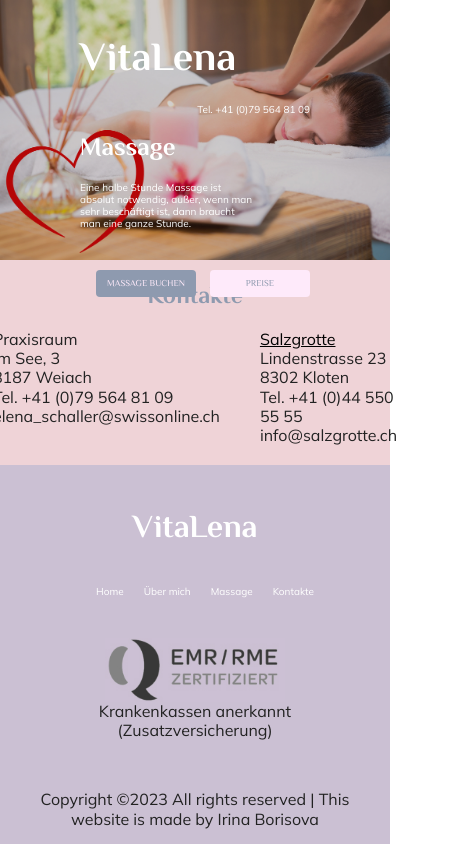
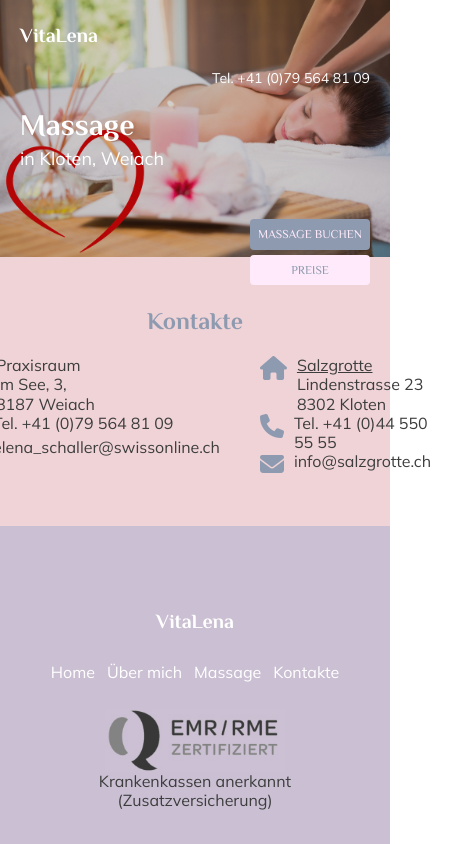
Before and after one commit to boririna/VitaLena, a website built with Parcel: page index.html in a window 390 px wide. Shown: the top 844 px of the page, 451 px wide, since content can reach past the window. Built offline with nearby package versions, Linux system fonts and the light colour scheme.

Commit message:
changed font sizes, added icons

```diff
--- a/css/styles.css
+++ b/css/styles.css
@@ -5,7 +5,7 @@ html, body {
 }
 
 body {
-    max-width: 1600px;
+    max-width: 1100px;
     height: 100vh;
 }
 
@@ -21,6 +21,7 @@ h1, h2, h3, h4, h5, h6 {
 p {
     font-family: 'Mulish', sans-serif;
     margin: 0;
+    color: #3D3D3D;
 }
 
 .container {
@@ -36,7 +37,7 @@ p {
 .main-image {
     width: 100%;
     height: 0;
-    padding-top: 67%;
+    padding-top: 66%;
     background-image: url(/img/main_small_dark.jpg);
     background-size: 100% auto;
     background-repeat: no-repeat;
@@ -48,13 +49,13 @@ p {
   position: absolute;
   top: 0;
   width: 100%;
-  padding: 20px 80px;
+  padding: 20px 40px;
 }
 
 nav a {
     text-decoration: none;
     color: white;
-    font-size: 40px;
+    font-size: 30px;
 }
 
 nav {
@@ -65,22 +66,32 @@ nav {
 
 .phone-number {
     text-align: right;
-    margin-top: 10px;
-    font-size: 25px;
+    margin-top: 5px;
+    font-size: 17px;
+
+}
+
+.phone-number p {
+  color: white;
 }
 
 .welcome-text {
     width: 50%;
-    margin-top: 40px;
+    margin-top: 30px;
 }
 
 .welcome-text h1 {
-    font-size: 90px;
+    font-size: 60px;
     margin-bottom: 20px;
 }
 
 .welcome-text p {
-    font-size: 30px;
+    font-size: 21px;
+    color: white;
+}
+
+.mobile {
+  display: none;
 }
 
 ul {
@@ -94,7 +105,7 @@ ul {
   li a {
     display: block;
     padding: 20px;
-    font-size: 30px;
+    font-size: 20px;
     font-family: 'Mulish', sans-serif;
     text-decoration: none;
     color: white;
@@ -105,14 +116,15 @@ ul {
   }
 
   .header-buttons{
-    padding-top: 300px;
+    padding-top: 250px;
+    padding-right: 50px;
     text-align: right;
   }
 
   .button-grey {
-    width: 300px;
+    width: 180px;
     text-align: center;
-    padding: 18px 0px;
+    padding: 12px 0px;
     border-radius: 4px;
     border: none;
     background-color: #8E9AAF;
@@ -120,7 +132,7 @@ ul {
     text-decoration: none;
     display: inline-block;
     font-family: 'Philosopher', sans-serif;
-    font-size: 24px;
+    font-size: 15px;
   }
 
   .button-grey:hover {
@@ -130,9 +142,9 @@ ul {
   }
 
   .button-pink {
-    width: 300px;
+    width: 180px;
     text-align: center;
-    padding: 18px 0px;
+    padding: 12px 0px;
     margin-left: 20px;
     border-radius: 4px;
     border: none;
@@ -141,7 +153,7 @@ ul {
     text-decoration: none;
     display: inline-block;
     font-family: 'Philosopher', sans-serif;
-    font-size: 24px;
+    font-size: 15px;
   }
 
   .button-pink:hover {
@@ -153,7 +165,7 @@ ul {
 /* Contacts */
 
 .contacts {
-  padding: 20px 30px;
+  padding: 50px 30px;
   text-align: center;
   font-size: 20px;
 }
@@ -168,19 +180,29 @@ ul {
   padding-top: 20px;
 }
 
-.address div {
+ .addr-items {
   text-align: left;
   padding-left: 20px;
   padding-right: 20px;
 }
 
+.icon-text {
+  display: flex;
+  gap: 10px;
+}
+
+.addr-icon {
+  color: #8E9AAF;
+  font-size: 24px;
+}
+
 .address a {
-  color:black;
+  color: #3D3D3D;
 }
 
 /* footer */
 .footer {
-  padding: 20px 30px;
+  padding: 50px 30px;
   background-color: #CBC0D3;
   text-align: center;
 }
@@ -200,7 +222,7 @@ ul {
  }
 
  .copiright {
-  margin-top: 50px;
+  margin-top: 120px;
  }
 
 
@@ -228,6 +250,10 @@ ul {
 
 
   @media (max-width: 600px) {
+    .banner-content {
+      padding: 10px 20px;
+    }
+
     .banner-content .header-menu {
         display: none;
     }
@@ -236,43 +262,68 @@ ul {
         font-size: medium;
     }
 
+    nav a {
+      font-size: 20px;
+    }
+
+    .footer a {
+      font-size: 20px;
+    }
+
     .footer li a {
-      font-size: 10px;
+      font-size: 16px;
+      padding: 6px;
     }
 
     .phone-number {
       margin-top: 10px;
-      font-size: 10px;
+      font-size: 14px;
     }
 
     .welcome-text {
         width: 75%;
-        margin-top: 10px;
+        margin-top: 0px;
     }
 
     .welcome-text h1 {
-        font-size: 25px;
+        font-size: 30px;
+        margin-bottom: 5px;
+    }
+
+    .welcome-text .desktop {
+        display: none;
+    }
+
+    .mobile {
+      display: block;
+      font-size: 0px;
     }
 
     .welcome-text p {
-        font-size: 10px;
+      font-size: 18px;
     }
 
     .header-buttons{
-        padding-top: 40px;
+        padding-top: 50px;
+        padding-right: 0;
+        text-align: right;
       }
 
     .button-grey {
-        width: 100px;
-        font-size: 9px;
+      width: 120px;
+      font-size: 12px;
       padding: 8px 0;
-
+      display: block;
+      margin-left: auto;
+      margin-bottom: 5px;
     }
 
     .button-pink {
-        width: 100px;
-        font-size: 9px;
+      width: 120px;
+      font-size: 12px;
       padding: 8px 0;
-        margin-left: 10px;
+      margin-left: 5px;
+      display: block;
+      margin-left: auto;
     }
   }
--- a/index.html
+++ b/index.html
@@ -58,9 +58,10 @@
 
             <div class="welcome-text">
               <h1>Massage</h1>
-              <p>Eine halbe Stunde Massage ist absolut notwendig,
+              <p class="desktop">Eine halbe Stunde Massage ist absolut notwendig,
                 außer, wenn man sehr beschäftigt ist,
                 dann braucht man eine ganze Stunde.</p>
+              <p class="mobile">in Kloten, Weiach</p>
             </div>
             <div class="header-buttons">
               <a href="#" class="button-grey">MASSAGE BUCHEN</a>
@@ -72,19 +73,42 @@
     <div class="contacts">
       <h2>Kontakte</h2>
       <div class="address">
+        <div class="addr-items">
+          <div class="icon-text">
+            <i class="fa fa-home addr-icon" aria-hidden="true"></i>
             <div>
               <p>Praxisraum</p>
-          <p>Im See, 3</p>
+              <p>Im See, 3,</p>
               <p>8187 Weiach</p>
+            </div>
+          </div>
+          <div class="icon-text">
+            <i class="fa fa-phone addr-icon" aria-hidden="true"></i>
             <p>Tel. +41 (0)79 564 81 09</p>
+          </div>
+          <div class="icon-text">
+            <i class="fa fa-envelope addr-icon" aria-hidden="true"></i>
             <p>elena_schaller@swissonline.ch</p>
           </div>
+        </div>
+        <div class="addr-items">
+          <div class="icon-text">
+            <i class="fa fa-home addr-icon" aria-hidden="true"></i>
+
             <div>
               <p><a href="">Salzgrotte</a></p>
               <p>Lindenstrasse 23</p>
               <p>8302 Kloten</p>
+            </div>
+          </div>
+          <div class="icon-text">
+            <i class="fa fa-phone addr-icon" aria-hidden="true"></i>
             <p>Tel. +41 (0)44 550 55 55</p>
+          </div>
+          <div class="icon-text">
+            <i class="fa fa-envelope addr-icon" aria-hidden="true"></i>
             <p>info@salzgrotte.ch</p>
+          </div>
         </div>
       </div>
     </div>
```
Lines whose indentation alone changed are shown as unchanged.
